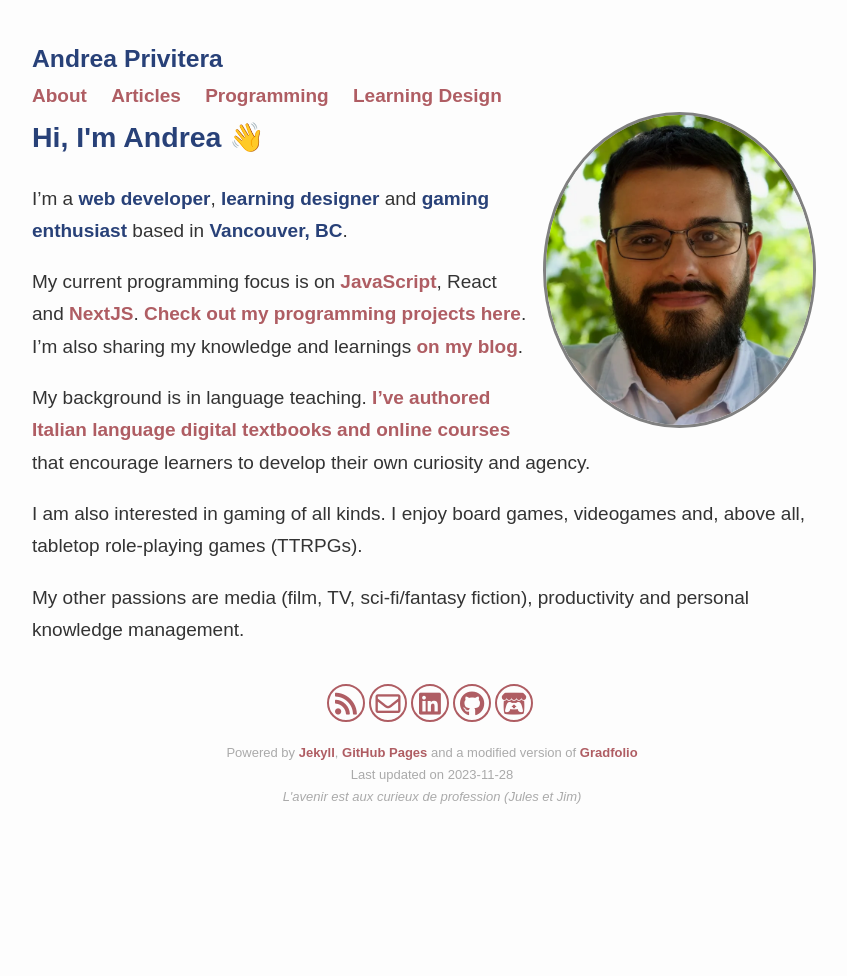
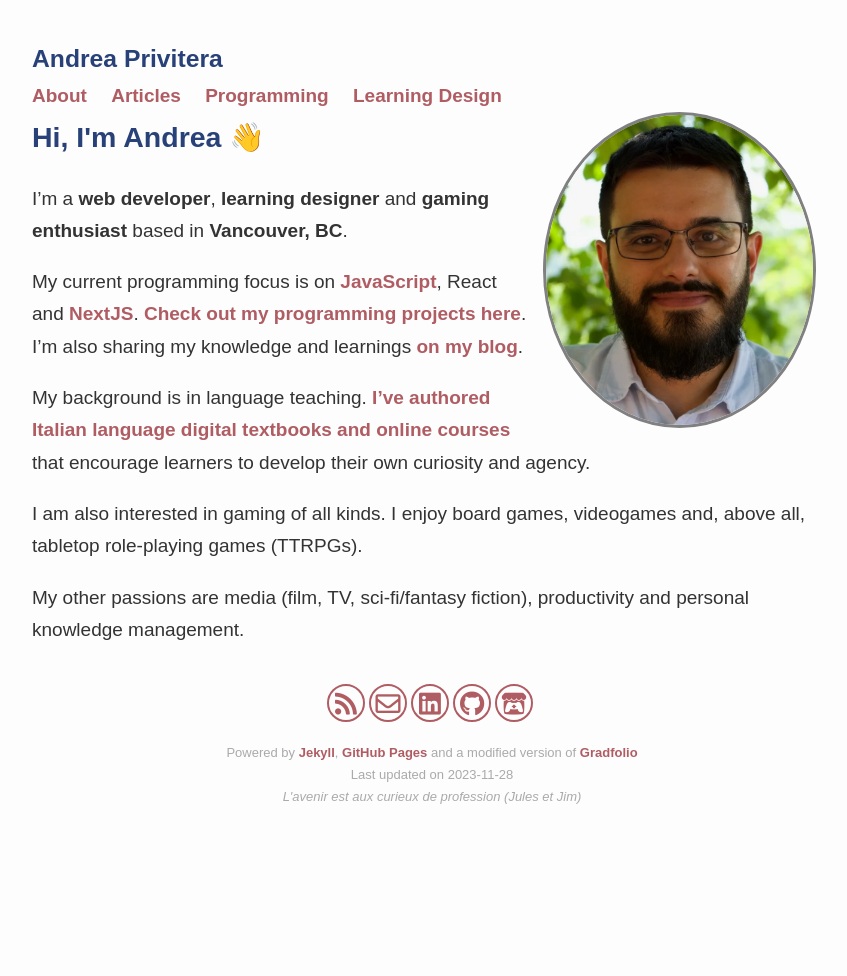
Before and after one commit to anprivitera/anprivitera.github.io, a Jekyll site: the page built from index.md, in a window 1280 px wide. Shown: the whole page, without its empty margins (208-1055 px from the left). Built offline with Jekyll 4.4.1, drawn with Linux system fonts in a browser that asks for light colours; nearby versions of some CDN libraries; emoji names are drawn with the system emoji font; comment, search, counter and statistics services are not loaded.

Commit message:
removed color for bold text to avoid confusion

```diff
--- a/assets/css/_sass/style.scss
+++ b/assets/css/_sass/style.scss
@@ -100,14 +100,7 @@ blockquote {
 }
 
 strong, b {
-  font-weight: bold;
-
-  color: $brand-color-light;
-
-  @media (prefers-color-scheme: dark) {
-    color: $brand-color-dark;
-
-  }
+  font-weight: bolder;
 }
 
   .blog-headline {
```
